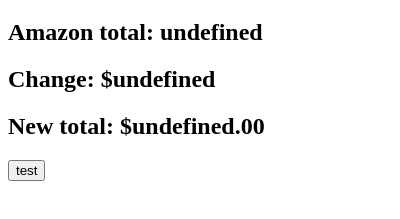
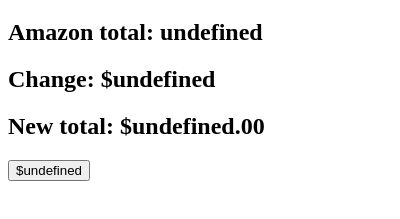
Before and after one commit to kdoxsey/travelcents, a browser extension: page popup.html in a window 400 px wide. Shown: the part 61-280 px from the top of the page. Drawn offline with nearby package versions, Linux system fonts and the light colour scheme.

Commit message:
generated a button with change amount on it

```diff
--- a/popup.html
+++ b/popup.html
@@ -15,7 +15,7 @@
     <h2 id="total">Amazon total: </h2>
     <h2 id="change">Change: </h2>
     <h2 id="newTotal">New Total: </h2>
-    <button id="test">test</button>
+    <!-- <button id="test">test</button> -->
 </body>
 
 </html>
--- a/popup.js
+++ b/popup.js
@@ -4,7 +4,15 @@
         document.getElementById("total").innerHTML = `Amazon total: ${result.total}`
         document.getElementById("change").innerHTML = `Change: $${result.change}`
         document.getElementById("newTotal").innerHTML = `New total: $${result.roundUp}.00`
-        }
+    }
+
+    function createButtons() {
+        const btn = document.createElement('BUTTON');
+        // btn.textContent('hello')
+        document.body.appendChild(btn)
+        btn.appendChild(document.createTextNode(`$${result.change}`))
+    }
 
     calcTotal()
+    createButtons()
 })
```
